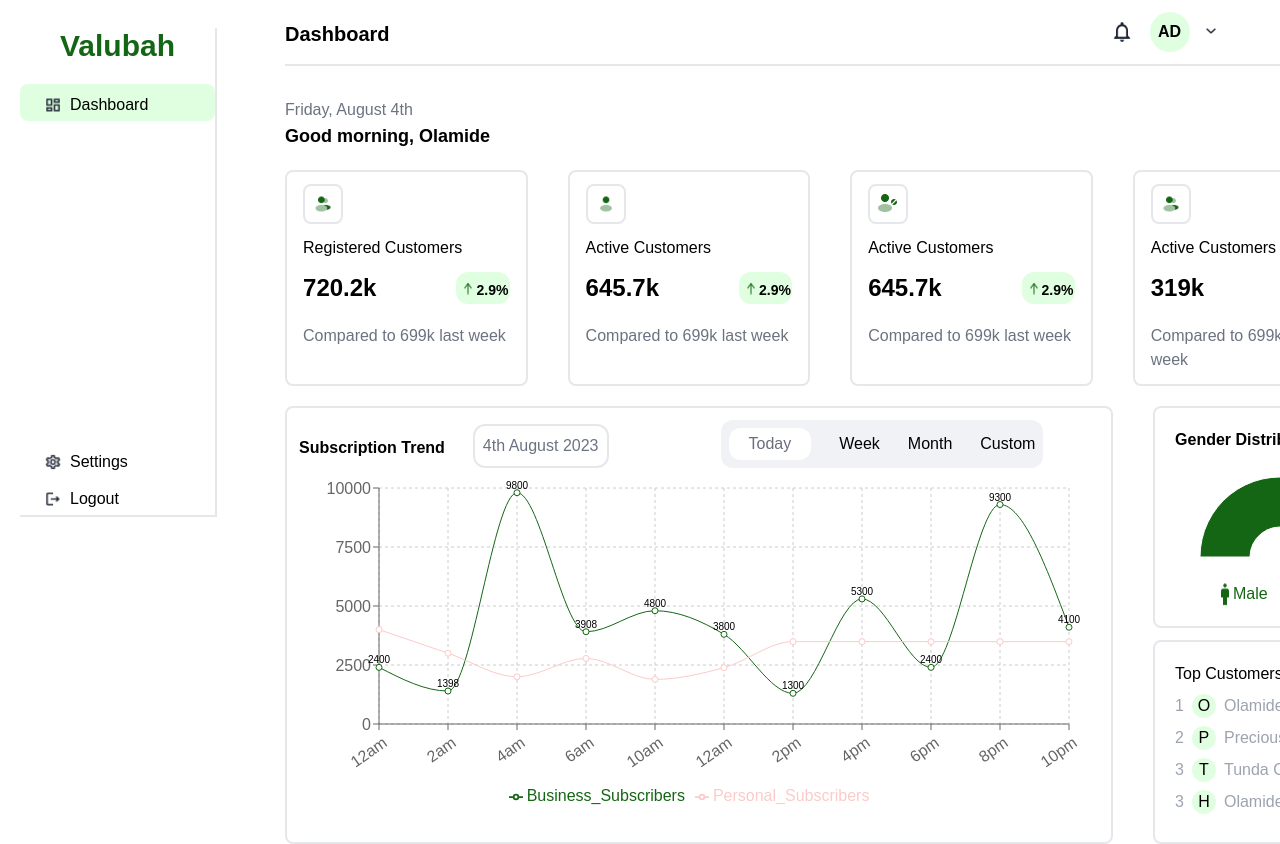
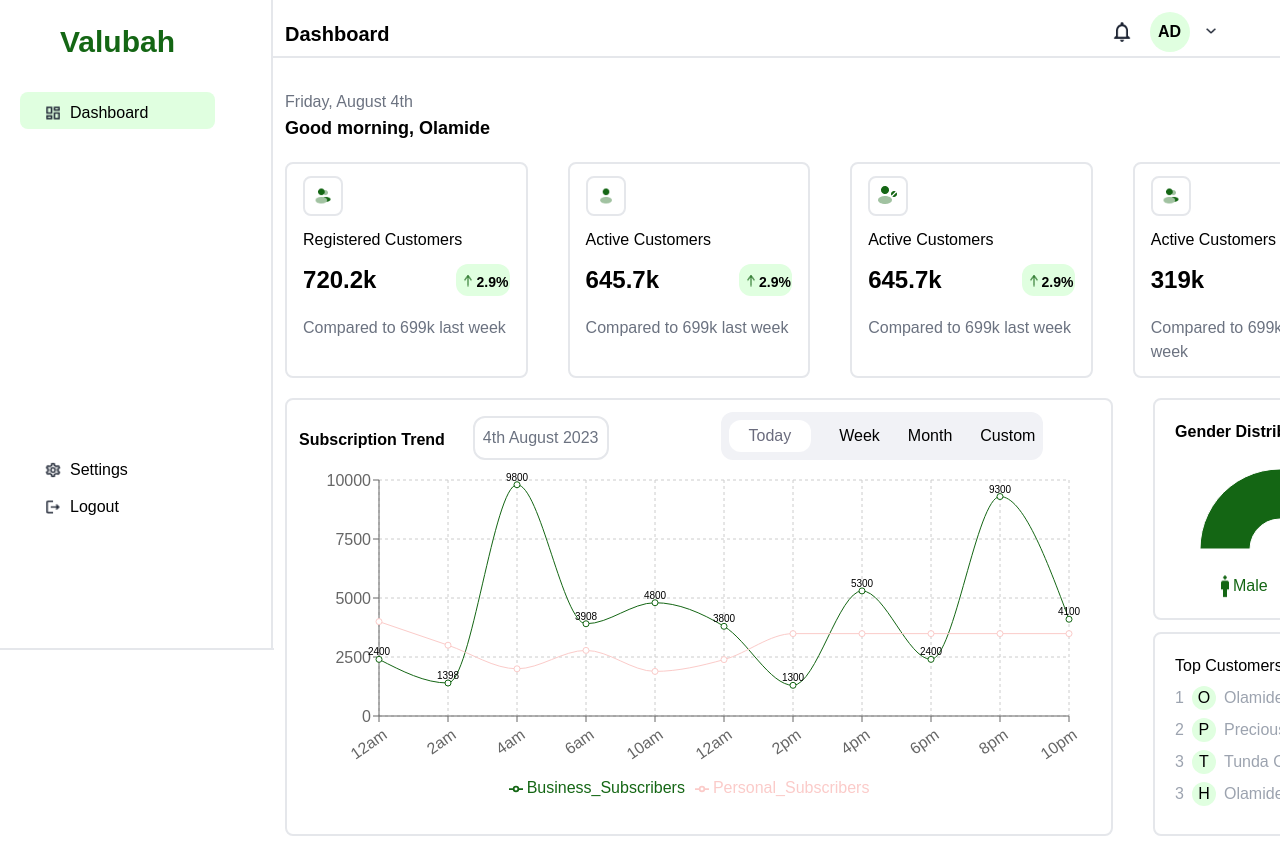
Before and after one commit to igudy/admin-panel, a React (Vite) app: page / in a window 1280 px wide. Shown: the top 844 px of the page. Built offline with nearby package versions, Linux system fonts and the light colour scheme.

Commit message:
Navbar and sidbar fix

```diff
--- a/package.json
+++ b/package.json
@@ -10,9 +10,8 @@
   "dependencies": {
     "axios": "^1.4.0",
     "react": "^18.2.0",
+    "react-bootstrap": "^2.8.0",
     "react-dom": "^18.2.0",
-		"react-progress-bar-plus": "^1.3.1",
-		"react-progressbar": "^15.4.1",
     "react-router-dom": "^6.15.0",
     "recharts": "^2.8.0"
   },
--- a/src/components/Sidebar.jsx
+++ b/src/components/Sidebar.jsx
@@ -6,9 +6,9 @@ import Logout from "../assets/logout.png";
 const Sidebar = () => {
   return (
     <div className="flex flex-col mr-14">
-      <div className="border-r-2 border-b-2">
+      <div className="">
         <div className="text-3xl font-semibold">
-          <p className="text-[#146614] px-10">Valubah</p>
+          <p className="text-[#146614] px-10 pt-6 pb-3">Valubah</p>
         </div>
         <div className="mt-5 px-5 py-1 bg-[#E0FFE0] rounded-lg flex">
           <img
--- a/src/pages/Homepage.jsx
+++ b/src/pages/Homepage.jsx
@@ -7,19 +7,30 @@ import Gender from "../components/Gender";
 import TopCustomers from "../components/TopCustomers";
 import GeographicalDistribution from "../components/GeographicalDistribution";
 import TopStates from "../components/TopStates";
+import { Container, Row, Col } from "react-bootstrap";
 
 const Homepage = () => {
   return (
     <>
       {/* Flex */}
       <div className="flex font-montserrat">
-        <div className="py-7 pl-5 mr-3">
-          <Sidebar />
+        <div className="flex-col">
+          <div className=" pl-5 mr-3 flex">
+            <div>
+              <Sidebar />
+            </div>
+            <div className="bg-gray-200 h-[81vh] w-[2px]"></div>
+          </div>
+
+          <div className="bg-gray-200 h-[2px] w-[96%]"></div>
         </div>
+
         <div>
           <Navbar />
+          <div className="bg-gray-200 mt-2 ml-[-.9rem] h-[2px] w-[80vw]"></div>
+
           <div>
-            <div className="border-t-2 mt-4">
+            <div className="mt-4">
               <Customers />
             </div>
             {/* Flex */}
```
Lines whose indentation alone changed are shown as unchanged.
